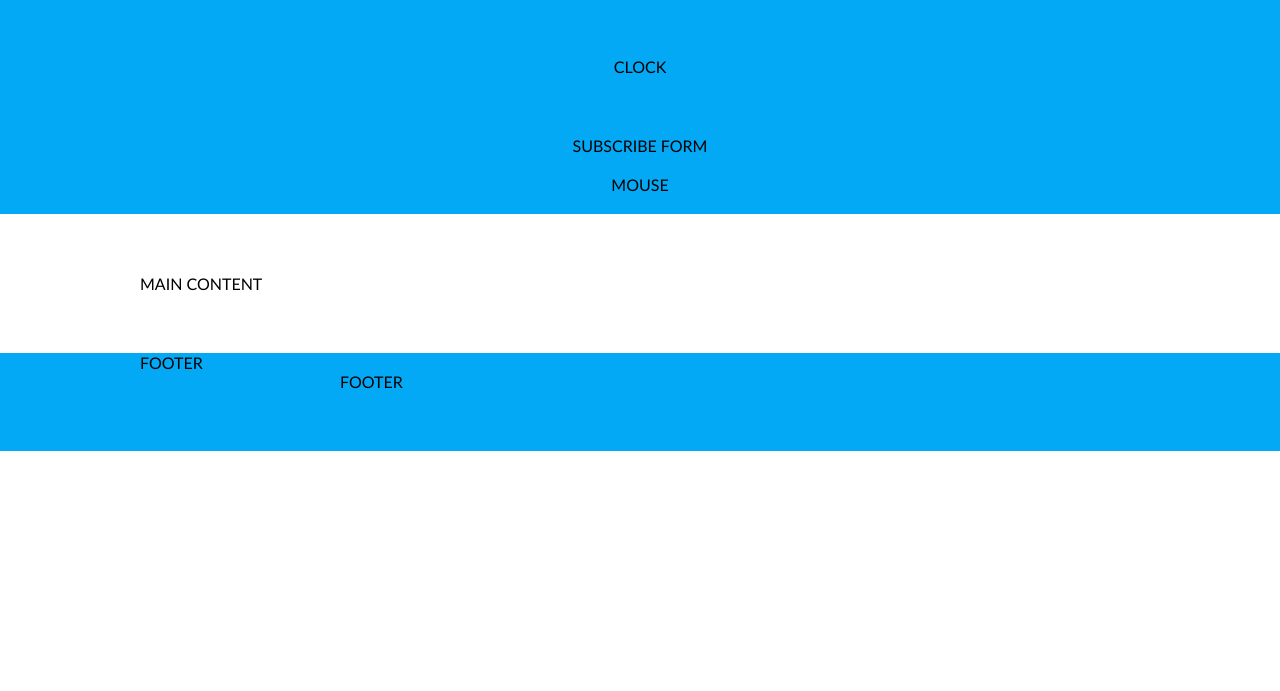
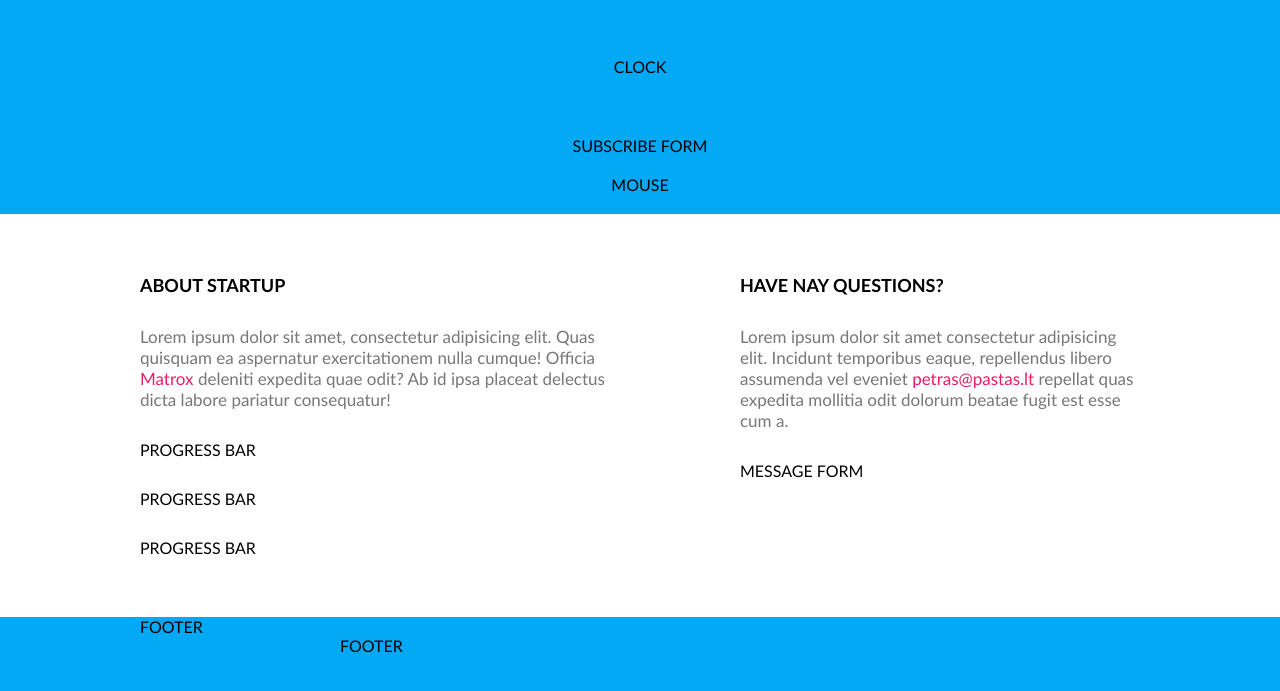
Before and after one commit to Evaldasssss/39-grupe-coming-soonV2, a website: page index.html in a window 1280 px wide. Shown: the part 289-980 px from the top of the page. Before the commit the page ends 800 px from the top, so only its background shows below. Drawn offline with Linux system fonts and the light colour scheme.

Commit message:
Content section #8

```diff
--- a/css/pages/home.css
+++ b/css/pages/home.css
@@ -15,6 +15,8 @@
 @import '../components/progress-bar.css';
 
 /* Custom style below */
+
+/* HERO SECTION - start */
 
 .hero {
     padding-bottom: 20px;
@@ -38,8 +40,65 @@
     margin: 40px 0;
 }
 
+/* HERO SECTION - end */
+
+/* MAIN SECTION - start */
+
+.main-content {
+    display: flex;
+    justify-content: space-between;
+}
+
+.column {
+    display: flex;
+    flex-direction: column;
+    gap: 30px;
+    width: 50%;
+}
+
+.right-column {
+    width: 40%;
+}
+
+.column-title {
+    text-transform: uppercase;
+    font-size: 18px;
+}
+
+.column-description {
+    font-size: 17px;
+    color: #777;
+}
+
+.column-description > a {
+    font-size: 17px;
+    color: var(--secondary-color);
+    text-decoration: none;
+}
+
+.column-description > a:hover {
+    text-decoration: underline;
+}
+
+/* MAIN SECTION - end */
+
+/* FOOTER SECTION - start */
+
 footer.container {
     padding-top: 0;
+}
+
+/* FOOTER SECTION - end */
+
+@media (max-width: 700px) {
+    .main-content {
+        flex-direction: column;
+        row-gap: 40px;
+    }
+    .main-content > * {
+        width: 100%;
+    }
+
 }
 
 @media (max-width: 500px) {
--- a/index.html
+++ b/index.html
@@ -37,8 +37,27 @@
     </section>
 
     <section class="container">
-        <div class="row">
-            MAIN CONTENT
+        <div class="main-content row">
+            <div class="column">
+                <h2 class="column-title">About startup</h2>
+                <p class="column-description">Lorem ipsum dolor sit amet, consectetur adipisicing elit. Quas quisquam ea aspernatur exercitationem nulla cumque! Officia <a href="#">Matrox</a> deleniti expedita quae odit? Ab id ipsa placeat delectus dicta labore pariatur consequatur!</p>
+            <div class="progress-bar">
+                PROGRESS BAR
+            </div>
+            <div class="progress-bar">
+                PROGRESS BAR
+            </div>
+            <div class="progress-bar">
+                PROGRESS BAR
+            </div>
+            </div>
+            <div class="column right-column">
+                <h2 class="column-title">Have nay questions?</h2>
+                <p class="column-description">Lorem ipsum dolor sit amet consectetur adipisicing elit. Incidunt temporibus eaque, repellendus libero assumenda vel eveniet <a href="mailto:petras@pastas.lt">petras@pastas.lt</a> repellat quas expedita mollitia odit dolorum beatae fugit est esse cum a.</p>
+                <form>
+                    MESSAGE FORM
+                </form>
+            </div>
         </div>
     </section>
 
```
